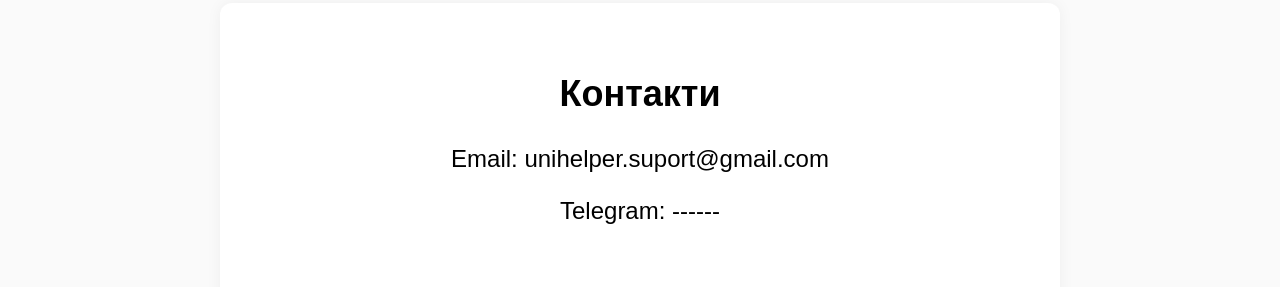
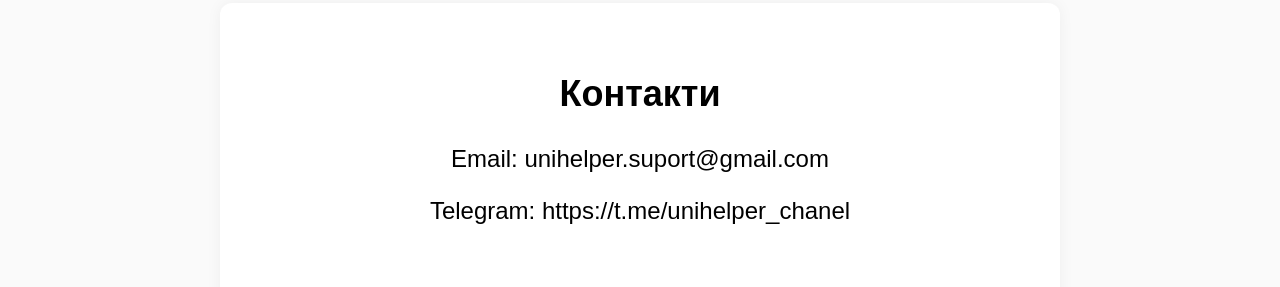
Before and after one commit to camin546/UniHelper, a plain HTML site: page index.html in a window 1280 px wide. Shown: the part 3006-3293 px from the top of the page. Drawn offline with Linux system fonts and the light colour scheme; no server answers.

Commit message:
Update index.html
Added TG Chanel

```diff
--- a/index.html
+++ b/index.html
@@ -59,7 +59,7 @@
     <section class="section" id="contacts">
         <h2>Контакти</h2>
         <p>Email: unihelper.suport@gmail.com</p>
-        <p>Telegram: ------</p>
+        <p>Telegram: https://t.me/unihelper_chanel</p>
     </section>
 
     <div class="parallax"></div>
```
